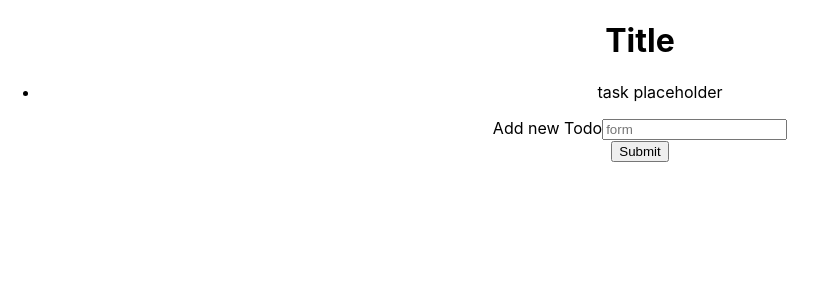
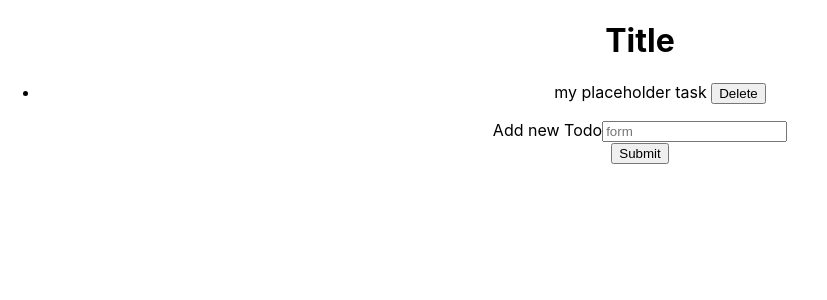
Before and after one commit to ReevePrime/todolist, a React (Create React App) app: page / in a window 1280 px wide. Shown: the top 300 px of the page, without its empty margins (0-827 px from the left). Built offline with nearby package versions, Linux system fonts and the light colour scheme.

Commit message:
add delete functionality

```diff
--- a/src/List.js
+++ b/src/List.js
@@ -1,5 +1,5 @@
 import React, { Component } from 'react';
-import { v4 as uuid } from 'uuid';
+import { v4 as uuidv4 } from 'uuid';
 import SubmitButton from './SubmitButton';
 import Todos from "./Todos";
 
@@ -7,20 +7,30 @@ class List extends Component {
     constructor(props) {
         super(props);
         this.createTodo=this.createTodo.bind(this);
+        this.deleteTodo=this.deleteTodo.bind(this);
     }
     state = {
-        tasks: ["task placeholder"]
+        todos: [{task: "my placeholder task"}]
       }
 
         createTodo(newTodo) {
             this.setState({
-                tasks: [...this.state.tasks, newTodo]
+            todos: [...this.state.todos, newTodo]
             });
+            console.log(this.state.todos)
         }
 
-    render() {
-        const tasks = this.state.tasks.map(task => {
-            return <Todos task={task}/>})
+        deleteTodo(id) {
+            console.log(id)
+            this.setState({
+                todos: this.state.todos.filter(tasks => tasks.id !== id )})
+        }
+
+
+        render() {
+        const tasks = this.state.todos.map(todo => {
+            return <Todos deleteTodo={this.deleteTodo} task={todo.task} id={todo.id}/>})
+
 
         return (
         <div>
--- a/src/SubmitButton.js
+++ b/src/SubmitButton.js
@@ -1,4 +1,5 @@
 import React, { Component } from 'react';
+import { v4 as uuidv4 } from 'uuid';
 
 class SubmitButton extends Component {
     constructor(props){
@@ -8,22 +9,24 @@ class SubmitButton extends Component {
     }
 
     state = {
-        newtodo: ""
+        task: "",
+        id: uuidv4()
      }
      handleChange(evt) {
-         this.setState({newtodo : evt.target.value})
+       this.setState({[evt.target.name] : evt.target.value})
      }
 
     submitHandle(e) {
         e.preventDefault();
-        this.props.createTodo(this.state.newtodo);
+        this.props.createTodo(this.state);
+        this.setState({task : "", id: uuidv4()})
     }
     render() {
         return (
         <div>
            <form onSubmit={this.submitHandle} action="">
                 <label htmlFor="newtask">Add new Todo</label>
-                <input type="text" onChange={this.handleChange} id="newtask" placeholder="form"/>
+                <input type="text" value={this.state.task} name="task" onChange={this.handleChange} id="newtask" placeholder="form"/>
             </form>
             <button onClick={this.submitHandle}>Submit</button>
         </div> );
--- a/src/Todos.js
+++ b/src/Todos.js
@@ -1,8 +1,18 @@
 import React, { Component } from 'react';
 
 class Todos extends Component {
+    constructor(props) {
+    super(props);
+    this.handleDelete=this.handleDelete.bind(this);
+}
+
+    handleDelete() {
+        this.props.deleteTodo(this.props.id);
+    }
+
     render() {
-        return <li>{this.props.task}</li>
+
+        return <li>{this.props.task} <button onClick={this.handleDelete}>Delete</button></li>
     }
 }
 
```
